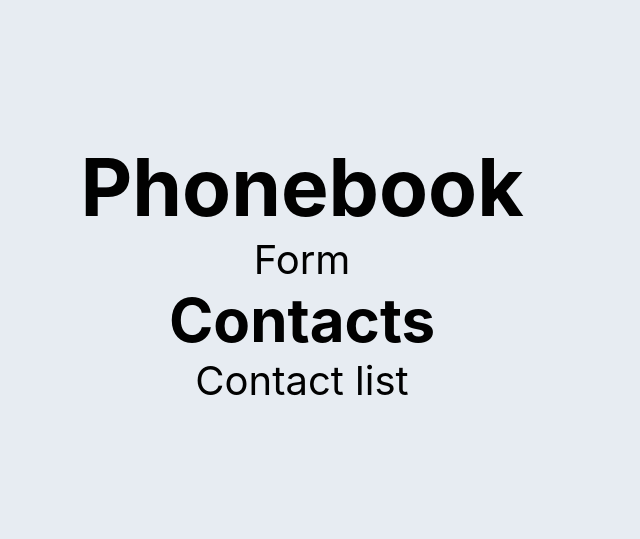
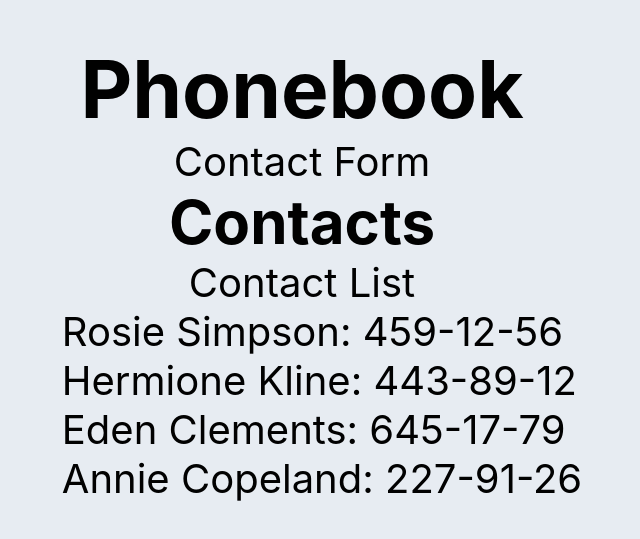
Before and after one commit to IgorMushk/goit-react-hw-02-phonebook, a React (Create React App) app: page / in a window 1280 px wide. Shown: the part 129-668 px from the top of the page, without its empty margins (338-978 px from the left). Built offline with nearby package versions, Linux system fonts and the light colour scheme.

Commit message:
Add map contacts  list

```diff
--- a/src/components/App.jsx
+++ b/src/components/App.jsx
@@ -1,6 +1,7 @@
 import { Component } from 'react';
 import contacts from '../data/contacts.json';
 import { Container } from './App.styled';
+import { ContactList } from './ContactList/ContactList';
 
 export class App extends Component {
   state = {
@@ -14,9 +15,10 @@ export class App extends Component {
     // return <Container>React homework template</Container>;
     return <Container>
       <h1>Phonebook</h1>
-      <div>Form</div>
+      <div>Contact Form</div>
       <h2>Contacts</h2>
-      <div>Contact list</div>
+      <div>Contact List</div>
+      <ContactList contacts={this.state.contactList}></ContactList>
     </Container>;
   }
 }
--- /dev/null
+++ b/src/components/ContactList/ContactList.jsx
@@ -0,0 +1,7 @@
+export const ContactList = ({contacts}) => {
+    console.log('contacts :>>', contacts)
+ return  (
+<ul>
+{contacts.map(({id, name, number}) => (<li key={id}>{name}: {number} </li>))}
+</ul>
+)};
```
Also changed, not shown: src/components/ContactList/ContactList.styled..jsx (added).
